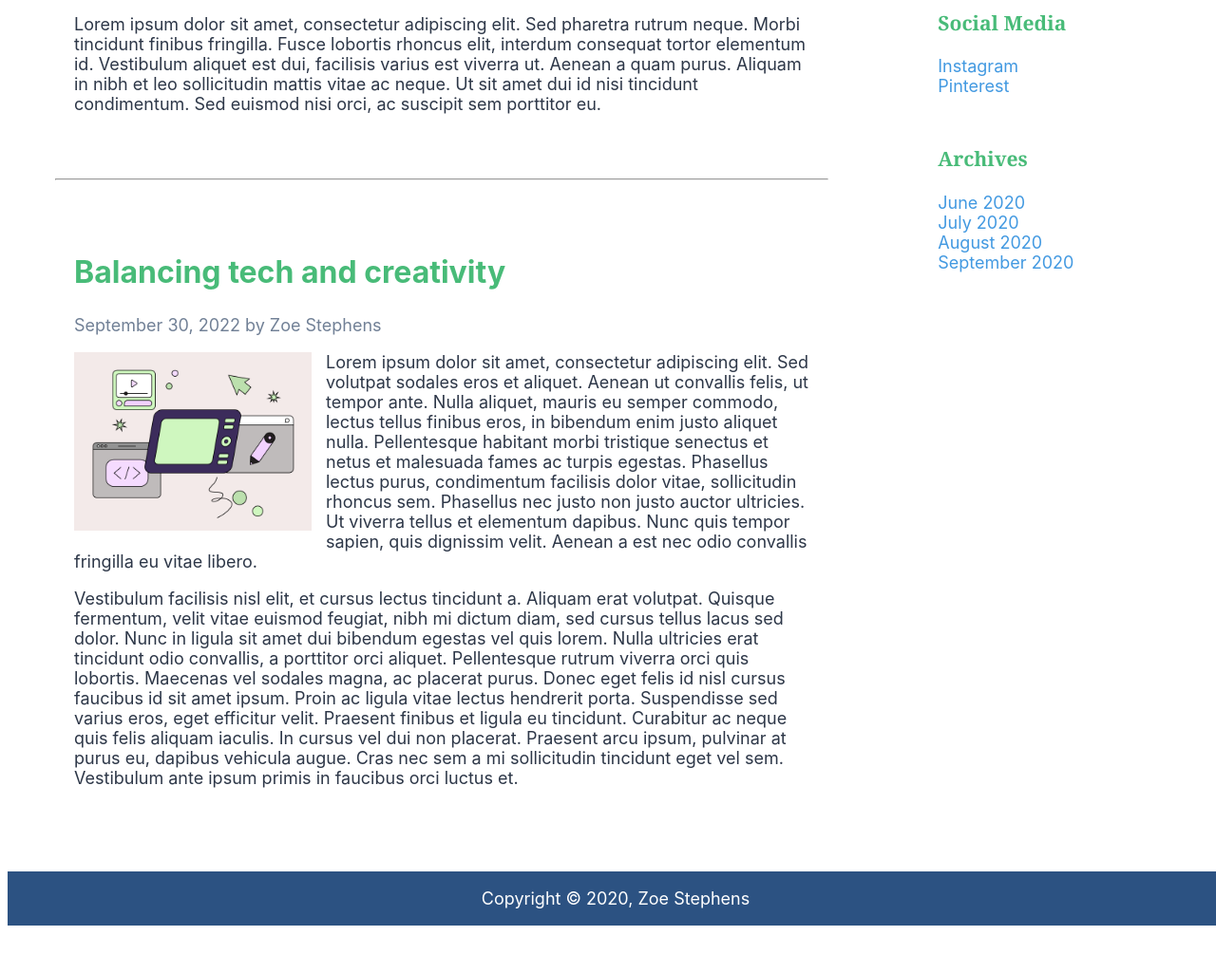
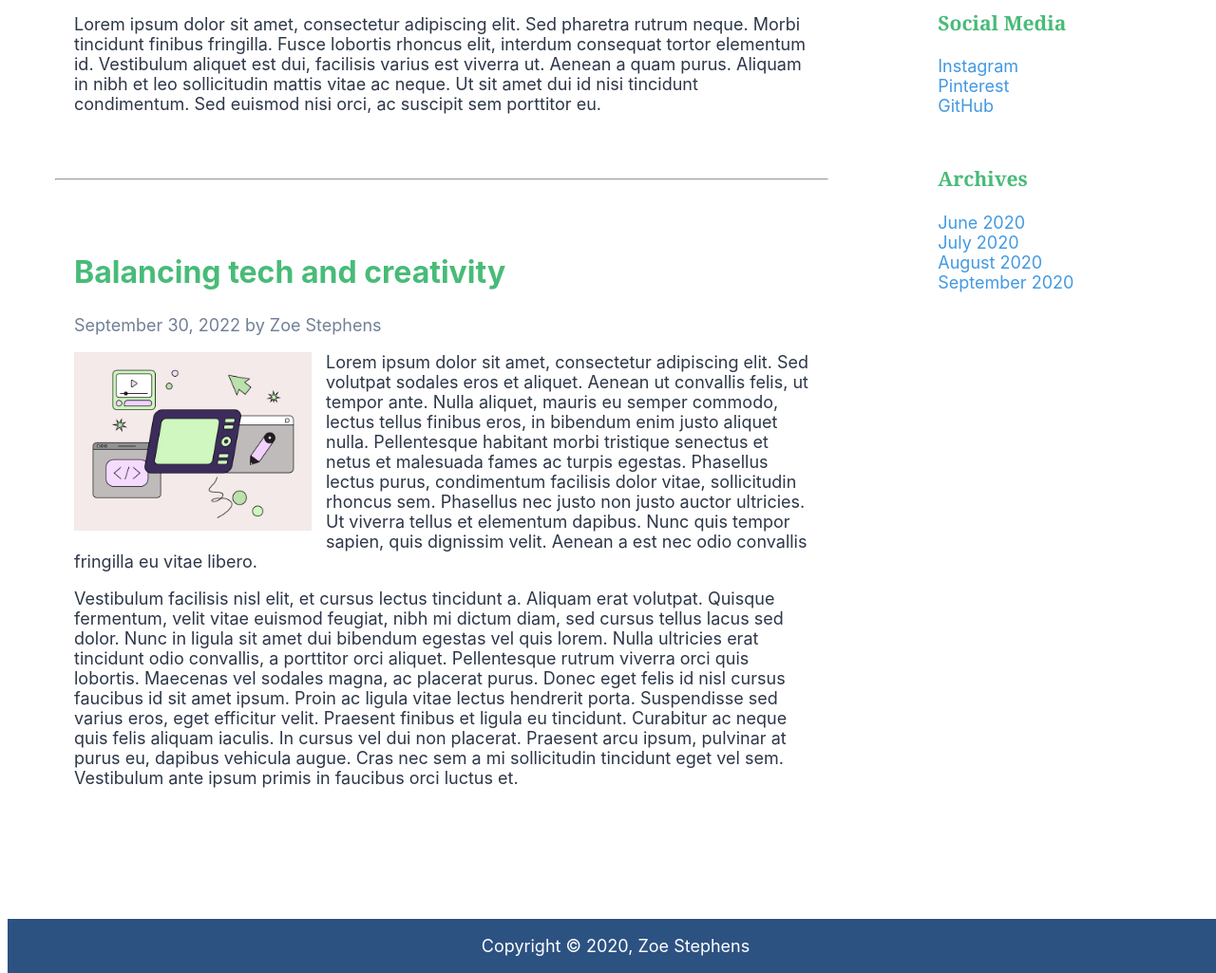
Before and after one commit to zoephens/info2180-lab2, a plain HTML site: page index.html in a window 1280 px wide. Shown: the part 692-1717 px from the top of the page at 95% size. Before the commit the page ends 1667 px from the top, so only its background shows below. Drawn offline with Linux system fonts and the light colour scheme.

```diff
--- a/index.html
+++ b/index.html
@@ -44,6 +44,7 @@
                     <ul>
                         <li><a href="https://www.instagram.com/zoephensart/">Instagram</a></li>
                         <li><a href="https://www.pinterest.com/zoestephens01/">Pinterest</a></li>
+                        <li><a href="https://github.com/zoephens">GitHub</a></li>
                     </ul>
                 </section>
                 <section class="s-archive">
--- a/styles.css
+++ b/styles.css
@@ -107,5 +107,6 @@
    justify-content: center;
    flex-direction: column;
    grid-column: span 2;
+   margin-top: 50px;
 }
  /*-----------------------------------------------*/
```
